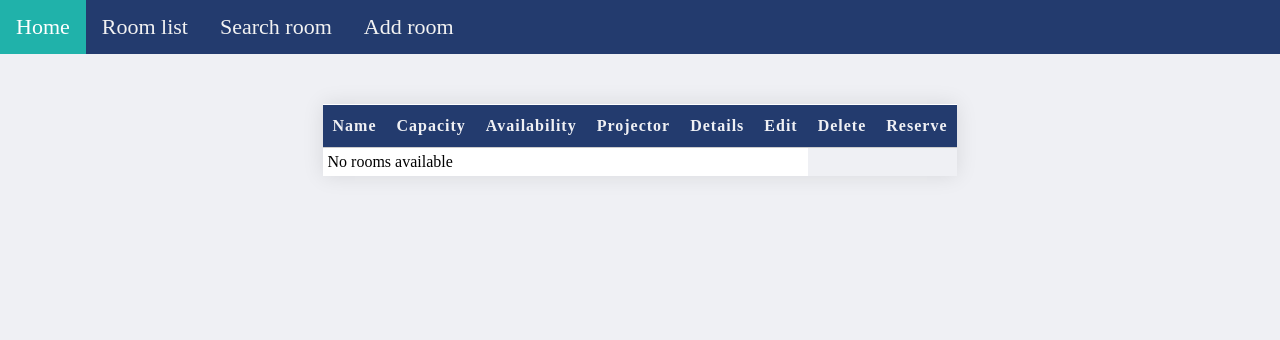
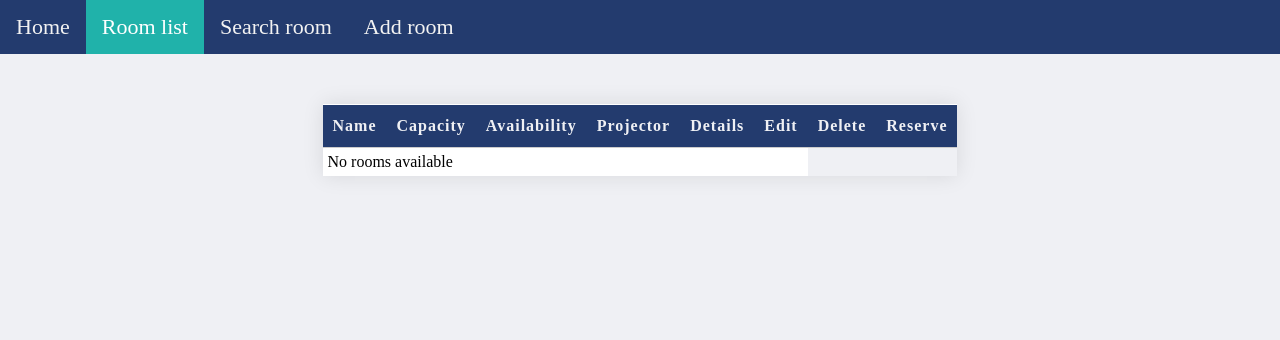
Before and after one commit to saradonin/conference_room_rental, a Django app: page /rooms/ in a window 1280 px wide. Shown: the part 126-466 px from the top of the page. Run offline with Django 4.2, Linux system fonts and the light colour scheme; data that the repository does not hold is empty.

Commit message:
active class button fixed

```diff
--- a/reservations/templates/add_room.html
+++ b/reservations/templates/add_room.html
@@ -16,10 +16,10 @@
 
 
 <div class="topnav">
-    <a class="active" href="/home/">Home</a>
+    <a href="/home/">Home</a>
     <a href="/rooms/">Room list</a>
     <a href="/search/">Search room</a>
-    <a href="/room/new/">Add room</a>
+    <a class="active" href="/room/new/">Add room</a>
 </div>
 <!-- Nav -->
 <form action="" method="POST">
--- a/reservations/templates/room_list.html
+++ b/reservations/templates/room_list.html
@@ -16,8 +16,8 @@
 
 
 <div class="topnav">
-    <a class="active" href="/home/">Home</a>
-    <a href="/rooms/">Room list</a>
+    <a href="/home/">Home</a>
+    <a class="active" href="/rooms/">Room list</a>
     <a href="/search/">Search room</a>
     <a href="/room/new/">Add room</a>
 </div>
--- a/reservations/templates/search_room.html
+++ b/reservations/templates/search_room.html
@@ -16,9 +16,9 @@
 
 
 <div class="topnav">
-    <a class="active" href="/home/">Home</a>
+    <a href="/home/">Home</a>
     <a href="/rooms/">Room list</a>
-    <a href="/search/">Search room</a>
+    <a class="active" href="/search/">Search room</a>
     <a href="/room/new/">Add room</a>
 </div>
 <!-- Nav -->
```
